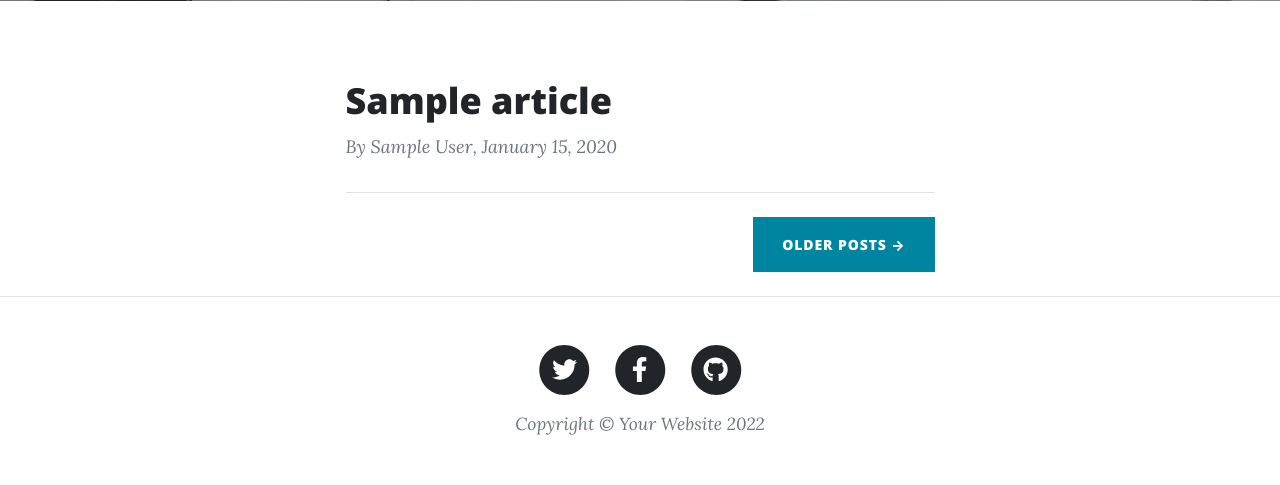
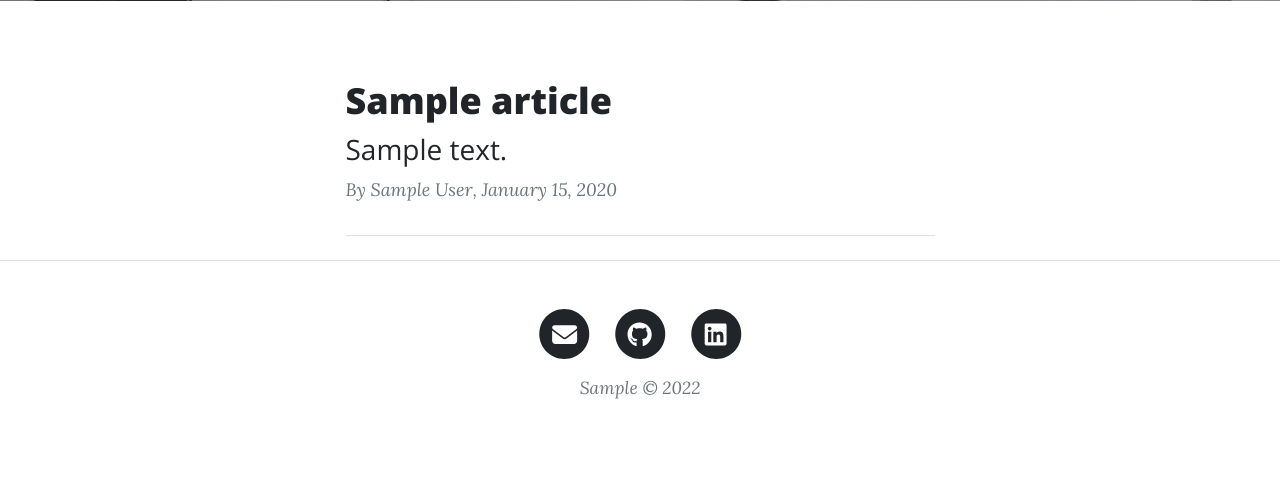
Before and after one commit to estaji/0mid-net, a Django app: page /blog/ in a window 1280 px wide. Shown: the part 531-1016 px from the top of the page. After the commit the page ends 930 px from the top, so only its background shows below. Run offline with Django 4.2, Linux system fonts and the light colour scheme; tables that the repository leaves empty hold one stand-in row (values such as "Sample post"); some libraries are stand-ins or nearby versions.

Commit message:
Add pagination to blog home page Add configuration model for email, Linkedin and Github links in footer

```diff
--- a/blog/admin.py
+++ b/blog/admin.py
@@ -1,6 +1,7 @@
 from django.contrib import admin
-from .models import Article, Tag
+from .models import Article, Tag, Configuration
 
 
 admin.site.register(Article)
 admin.site.register(Tag)
+admin.site.register(Configuration)
--- a/blog/models.py
+++ b/blog/models.py
@@ -90,3 +90,25 @@
         return published
 
     objects = ArticleManager()
+
+
+class Configuration(models.Model):
+    """Blog configurations model"""
+    copyr = models.CharField(
+        max_length=100,
+        blank=True,
+        verbose_name='Copyright message in footer',
+    )
+    email = models.EmailField(max_length=254, verbose_name='Email')
+    linkedin = models.URLField(
+        max_length=200,
+        default="#",
+        blank=True,
+        verbose_name='Linkedin Account',
+    )
+    github = models.URLField(
+        max_length=200,
+        default="#",
+        blank=True,
+        verbose_name='Github Account',
+    )
--- a/blog/urls.py
+++ b/blog/urls.py
@@ -7,8 +7,12 @@
     path(
         '',
         BlogView.as_view(template_name="blog/home.html"),
-        name='blog',
+        name='home',
     ),
+    path(
+        'page/<int:page>',
+        BlogView.as_view(template_name="blog/home.html"),
+        name="home"),
     path(
         'article/',
         ArticleView.as_view(template_name="blog/article.html"),
--- a/blog/views.py
+++ b/blog/views.py
@@ -1,12 +1,22 @@
 from django.views.generic import ListView, TemplateView
-from .models import Article
+from .models import Article, Configuration
 
 
 class BlogView(ListView):
-    """View for blog main page"""
+    """View for blog main page, list of all articles"""
     queryset = Article.objects.published()
+    paginate_by = 7
+
+    def get_context_data(self, **kwargs):
+        context = super().get_context_data(**kwargs)
+        context['settings'] = Configuration.objects.first()
+        return context
 
 
 class ArticleView(TemplateView):
     """View for an article"""
-    pass
+
+    def get_context_data(self, **kwargs):
+        context = super().get_context_data(**kwargs)
+        context['settings'] = Configuration.objects.first()
+        return context
--- a/templates/blog/base.html
+++ b/templates/blog/base.html
@@ -48,31 +48,31 @@
                     <div class="col-md-10 col-lg-8 col-xl-7">
                         <ul class="list-inline text-center">
                             <li class="list-inline-item">
-                                <a href="#!">
+                                <a href="mailto:{{ settings.email }}">
                                     <span class="fa-stack fa-lg">
                                         <i class="fas fa-circle fa-stack-2x"></i>
-                                        <i class="fab fa-twitter fa-stack-1x fa-inverse"></i>
+                                        <i class="fa fa-envelope fa-stack-1x fa-inverse"></i>
                                     </span>
                                 </a>
                             </li>
                             <li class="list-inline-item">
-                                <a href="#!">
-                                    <span class="fa-stack fa-lg">
-                                        <i class="fas fa-circle fa-stack-2x"></i>
-                                        <i class="fab fa-facebook-f fa-stack-1x fa-inverse"></i>
-                                    </span>
-                                </a>
-                            </li>
-                            <li class="list-inline-item">
-                                <a href="#!">
+                                <a target="_blank" href="{{ settings.github }}">
                                     <span class="fa-stack fa-lg">
                                         <i class="fas fa-circle fa-stack-2x"></i>
                                         <i class="fab fa-github fa-stack-1x fa-inverse"></i>
                                     </span>
                                 </a>
                             </li>
+                            <li class="list-inline-item">
+                                <a target="_blank" href="{{ settings.linkedin }}">
+                                    <span class="fa-stack fa-lg">
+                                        <i class="fas fa-circle fa-stack-2x"></i>
+                                        <i class="fab fa-linkedin fa-stack-1x fa-inverse"></i>
+                                    </span>
+                                </a>
+                            </li>
                         </ul>
-                        <div class="small text-center text-muted fst-italic">Copyright &copy; Your Website 2022</div>
+                        <div class="small text-center text-muted fst-italic">{{ settings.copyr }} &copy; {% now "Y" %}</div>
                     </div>
                 </div>
             </div>
--- a/templates/blog/home.html
+++ b/templates/blog/home.html
@@ -26,7 +26,7 @@
                     <div class="post-preview">
                         <a href="post.html">
                             <h2 class="post-title">{{ item.title }}</h2>
-                            <h3 class="post-subtitle"></h3>
+                            <h3 class="post-subtitle">{{ item.content|striptags|truncatewords:20 }}</h3>
                         </a>
                         <p class="post-meta">
                             By {{ item.author.name }}, {{ item.published_modified }}
@@ -36,7 +36,16 @@
                     <hr class="my-4" />
                 {% endfor %}
                 <!-- Pager-->
-                <div class="d-flex justify-content-end mb-4"><a class="btn btn-primary text-uppercase" href="#!">Older Posts →</a></div>
+                {% if is_paginated %}
+                    <div class="d-flex justify-content-end mb-4">
+                        {% if page_obj.has_previous %}
+                            <a class="btn btn-primary text-uppercase" href="{% url 'blog:home' page_obj.previous_page_number %}">Newer Posts →</a>
+                        {% endif %}
+                        {% if page_obj.has_next %}
+                            <a class="btn btn-primary text-uppercase ms-3" href="{% url 'blog:home' page_obj.next_page_number %}">Older Posts →</a>
+                        {% endif %}
+                    </div>
+                {% endif %}
             </div>
         </div>
     </div>
```
Also changed, not shown: blog/migrations/0005_configuration.py (added).
